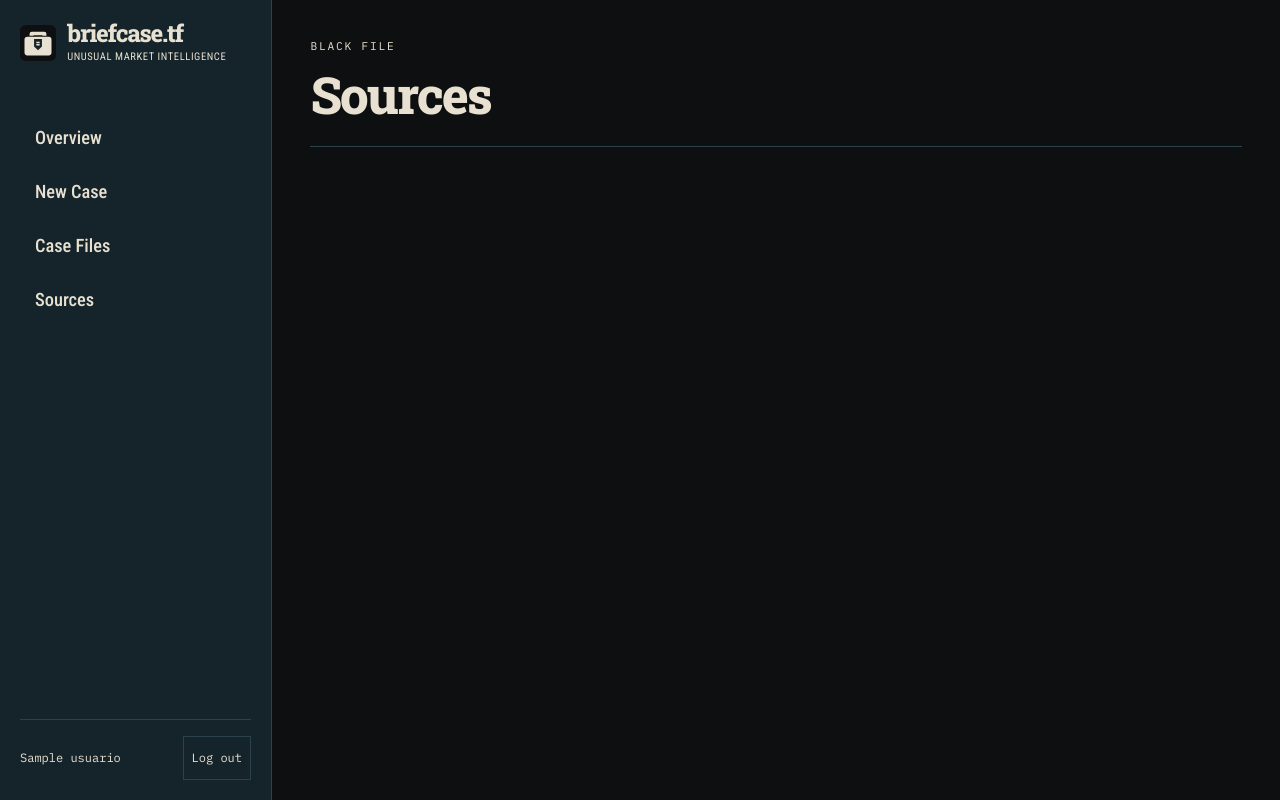
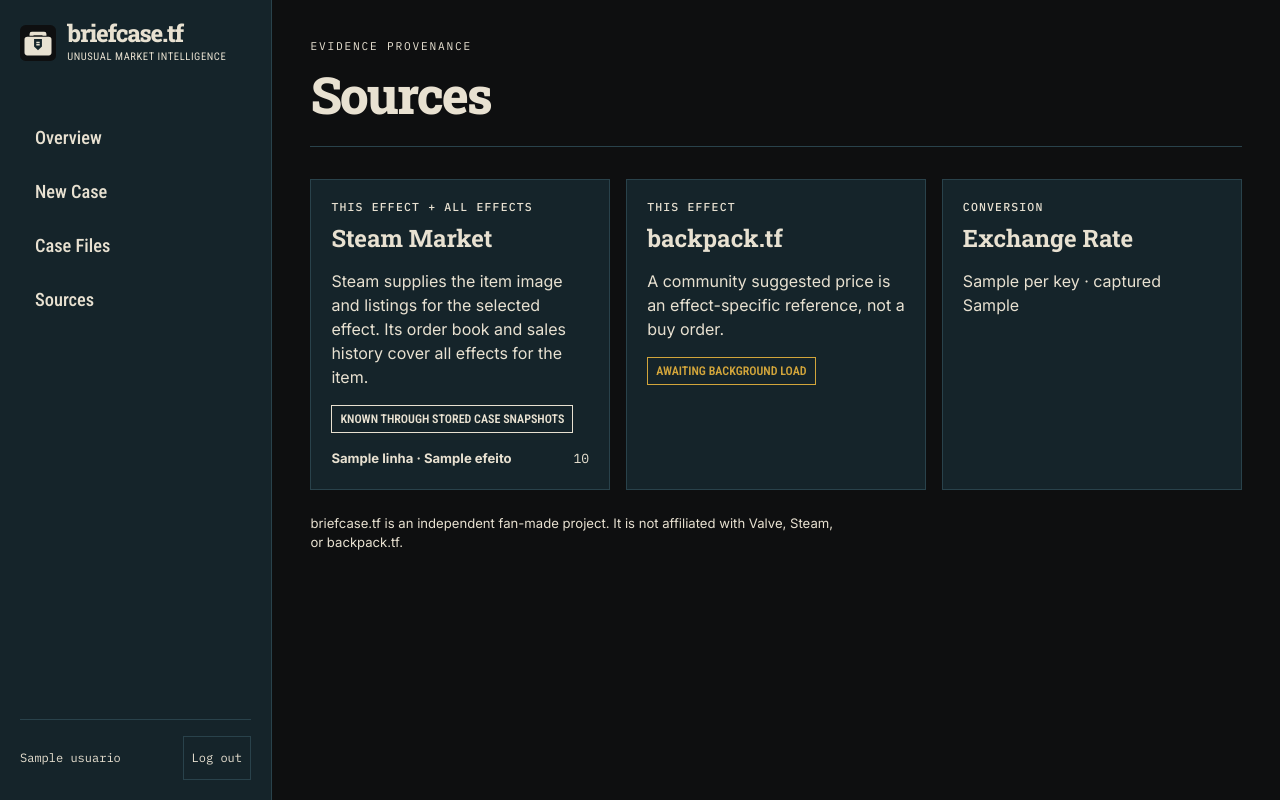
Before and after one commit to guscostam/tf2-price, a Python web app: template tf2price/painel/templates/sources.html in a window 1280 px wide. Run offline with Jinja, Linux system fonts and the light colour scheme; the template is opened without the code that fills it: most values are stand-ins (such as "Sample title", 1, 10 or a date in 2020); some libraries are stand-ins or nearby versions.

Commit message:
Entrega Overview e Sources sem consultas externas

```diff
--- a/tf2price/painel/static/briefcase.css
+++ b/tf2price/painel/static/briefcase.css
@@ -61,9 +61,37 @@
 .page-header { margin-bottom: 2rem; padding-bottom: 1.5rem; border-bottom: 1px solid var(--ink-blue); }
 .page-header__eyebrow { margin: 0 0 .65rem; font-family: var(--font-mono); font-size: .7rem; letter-spacing: .16em; text-transform: uppercase; color: var(--tinta-2); }
 .page-header h1, .auth-card h1 { margin: 0; font-family: var(--font-display); font-size: clamp(2rem, 4vw, 3.25rem); font-weight: 800; letter-spacing: -.04em; line-height: 1.1; text-wrap: balance; }
+.page-header .button { margin-top: 1rem; }
 .skip-link { position: fixed; top: .75rem; left: 1rem; z-index: 3; padding: .65rem 1rem; background: var(--paper); color: var(--charcoal); transform: translateY(-200%); }
 .skip-link:focus { transform: translateY(0); }
 .nav-toggle { display: none; min-height: 44px; padding: .6rem 1rem; border: 1px solid var(--active-blue); background: var(--ink-panel); color: var(--paper); font-family: var(--font-condensed); font-weight: 600; }
+
+.button { display: inline-flex; align-items: center; justify-content: center; min-height: 44px; padding: .65rem .9rem; border: 1px solid currentColor; font: 700 .85rem var(--font-condensed); text-transform: uppercase; text-decoration: none; cursor: pointer; transition: background-color .18s ease, border-color .18s ease, transform .18s ease; }
+.button:hover { background: var(--active-blue); }
+.button:active { transform: translateY(1px); }
+.button--primary { background: var(--rust-stamp); color: var(--paper); }
+
+.overview-grid { display: grid; grid-template-columns: repeat(2, minmax(0, 1fr)); gap: 1rem; }
+.sources-grid { display: grid; grid-template-columns: repeat(3, minmax(0, 1fr)); gap: 1rem; }
+.metric-card, .source-card, .evidence-panel { padding: 1.25rem; background: var(--ink-panel); border: 1px solid var(--ink-blue); }
+.metric-card h2, .source-card h2, .overview-recent h2 { margin: 0 0 1rem; font-family: var(--font-display); line-height: 1.15; }
+.metric-card > :last-child, .source-card > :last-child { margin-bottom: 0; }
+.metric-card strong { display: block; font: 700 clamp(2rem, 5vw, 3.5rem)/1 var(--font-condensed); font-variant-numeric: tabular-nums; }
+.dossier { position: relative; padding: 1.5rem; background: var(--paper); color: var(--charcoal); border: 1px solid rgba(14, 15, 16, .3); color-scheme: light; }
+.overview-recent { grid-column: 1 / -1; }
+.scope-label, .dossier-id, .source-stamp { margin: 0 0 .65rem; font: 500 .72rem/1.3 var(--font-mono); letter-spacing: .1em; text-transform: uppercase; }
+.status-badge { display: inline-flex; align-items: center; min-height: 1.75rem; padding: .25rem .5rem; border: 1px solid currentColor; font: 600 .75rem var(--font-condensed); text-transform: uppercase; }
+.status-badge--ready { color: var(--paper); }
+.status-badge--waiting { color: var(--warning); }
+.recent-cases { list-style: none; margin: 0; padding: 0; display: grid; gap: .75rem; }
+.recent-cases li { padding-top: .75rem; border-top: 1px solid rgba(14, 15, 16, .2); }
+.recent-cases a { display: flex; flex-direction: column; color: inherit; }
+.recent-cases small { display: block; margin-top: .25rem; font-family: var(--font-mono); }
+.source-evidence-list { list-style: none; margin: 1rem 0 0; padding: 0; display: grid; gap: .5rem; }
+.source-evidence-list li { display: flex; justify-content: space-between; gap: 1rem; font-size: .82rem; }
+.source-evidence-list span { flex: none; font-family: var(--font-mono); font-variant-numeric: tabular-nums; }
+.fan-disclaimer { max-width: 65ch; margin: 1.5rem 0 0; color: var(--paper); font-size: .82rem; }
+.dossier .empty-state { display: flex; flex-wrap: wrap; align-items: center; justify-content: space-between; gap: 1rem; }
 
 .auth-page { min-height: 100vh; min-height: 100dvh; display: grid; place-items: center; padding: clamp(1rem, 5vw, 4rem); background: var(--ink-panel); }
 .auth-shell { width: min(100%, 34rem); }
@@ -83,6 +111,12 @@
   .nav-ready .app-nav { display: none; }
   .nav-ready.nav-open .app-nav { display: flex; }
   .page-header { margin-bottom: 1.5rem; }
+  .sources-grid { grid-template-columns: minmax(0, 1fr); }
+}
+
+@media (max-width: 38rem) {
+  .overview-grid { grid-template-columns: minmax(0, 1fr); }
+  .source-evidence-list li { align-items: flex-start; flex-direction: column; gap: .25rem; }
 }
 
 /* Existing lookup and authentication controls retain their visual mechanics. */
--- a/tf2price/painel/templates/sources.html
+++ b/tf2price/painel/templates/sources.html
@@ -1,6 +1,38 @@
 {% extends "base.html" %}
 {% block title %}Sources · briefcase.tf{% endblock %}
+{% block page_eyebrow %}Evidence provenance{% endblock %}
 {% block page_title %}Sources{% endblock %}
 {% block content %}
-<div data-page="sources"></div>
+<div data-page="sources" class="sources-grid">
+  <section class="source-card">
+    <p class="scope-label">THIS EFFECT + ALL EFFECTS</p>
+    <h2>Steam Market</h2>
+    <p>Steam supplies the item image and listings for the selected effect. Its order book and sales history cover all effects for the item.</p>
+    <span class="status-badge">Known through stored case snapshots</span>
+    {% if linhas %}
+    <ul class="source-evidence-list">
+      {% for case in linhas %}
+      <li><strong>{{ case.hash_name }} · {{ case.efeito }}</strong><span>{{ case.idade or "Awaiting evidence" }}</span></li>
+      {% endfor %}
+    </ul>
+    {% endif %}
+  </section>
+  <section class="source-card">
+    <p class="scope-label">THIS EFFECT</p>
+    <h2>backpack.tf</h2>
+    <p>A community suggested price is an effect-specific reference, not a buy order.</p>
+    <span class="status-badge {{ 'status-badge--ready' if indice_pronto else 'status-badge--waiting' }}">
+      {{ "Loaded for this process" if indice_pronto else "Awaiting background load" }}
+    </span>
+  </section>
+  <section class="source-card">
+    <p class="scope-label">CONVERSION</p>
+    <h2>Exchange Rate</h2>
+    {% if cotacao %}<p>{{ cotacao.key_brl }} per key · captured {{ cotacao_idade }}</p>{% else %}<p>Awaiting evidence</p>{% endif %}
+  </section>
+</div>
+<p class="fan-disclaimer">
+  briefcase.tf is an independent fan-made project. It is not affiliated with
+  Valve, Steam, or backpack.tf.
+</p>
 {% endblock %}
```
Also changed, not shown: tests/painel/test_consulta.py (+7 -7 lines), tests/painel/test_paginas.py (+45 -1 lines), tests/painel/test_transacao.py (+3 -2 lines), tf2price/painel/templates/_recent_cases.html (added, +18 -0 lines), tf2price/painel/templates/new_case.html (+0 -8 lines), tf2price/painel/templates/overview.html (+25 -1 lines).
